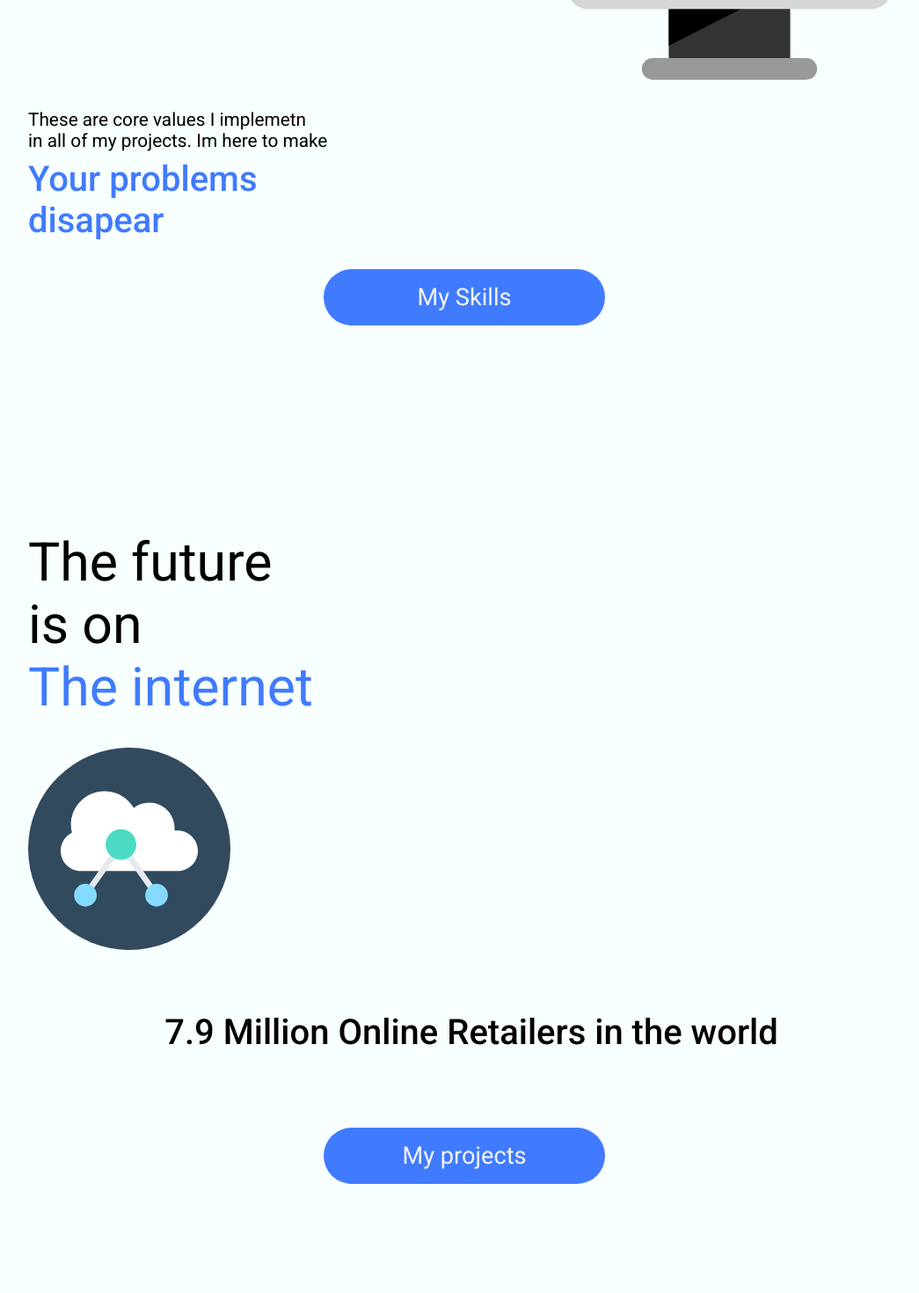
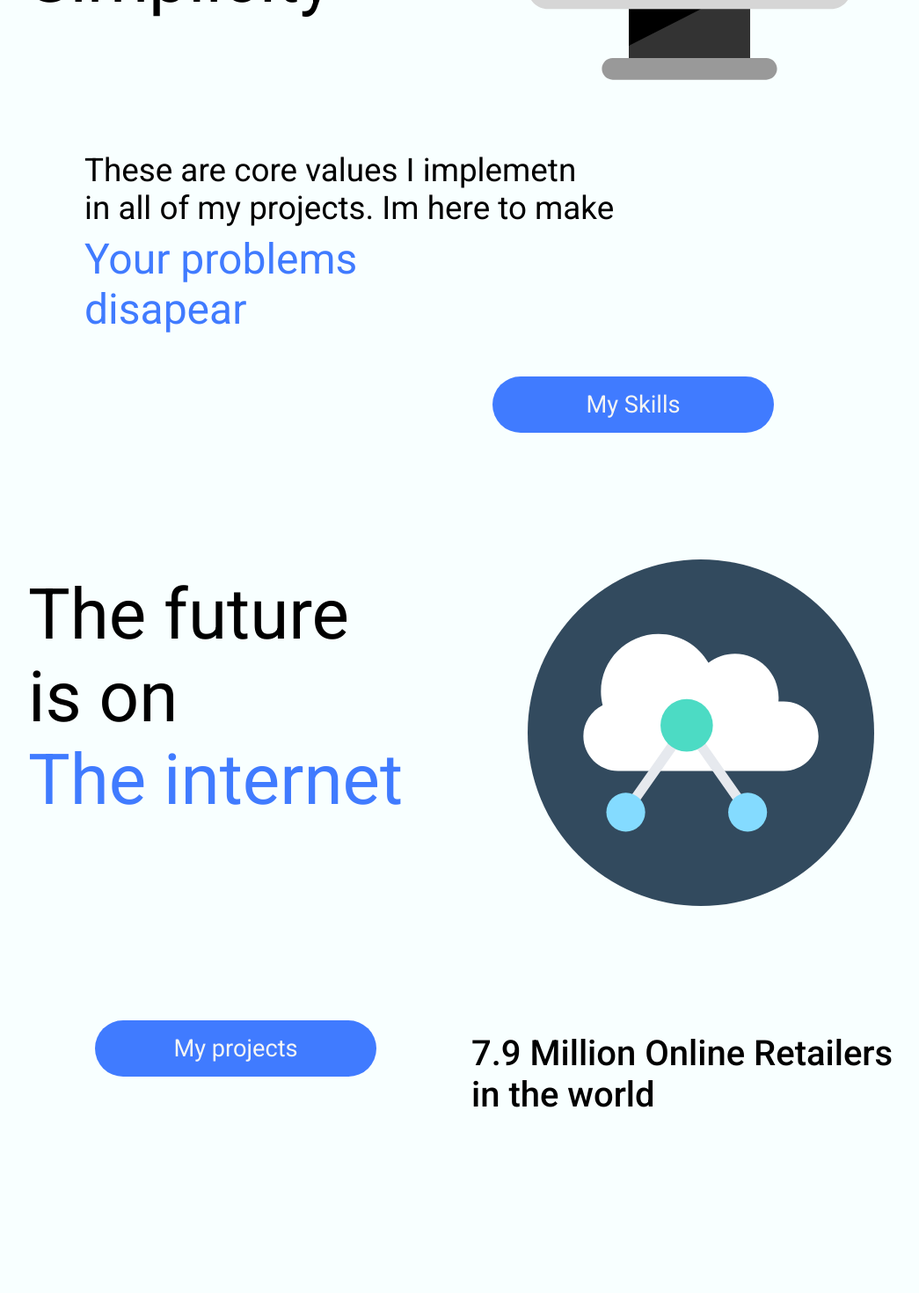
Before and after one commit to BucoTEC/MyPortifolio, a React (Create React App) app: page / in a window 1280 px wide. Shown: the part 1140-2610 px from the top of the page at 88% size, without its empty margins (112-1157 px from the left). Built offline with nearby package versions, Linux system fonts and the light colour scheme.

Commit message:
desktop landing page finished

```diff
--- a/src/App.jsx
+++ b/src/App.jsx
@@ -1,11 +1,13 @@
 import Home from "./pages/Home";
 import TopBar from "./components/TopBar";
+import Footer from "./components/Footer";
 function App() {
   return (
-    <div>
+    <>
       <TopBar />
       <Home />
-    </div>
+      <Footer />
+    </>
   );
 }
 
--- a/src/components/Home/ContactIntro.jsx
+++ b/src/components/Home/ContactIntro.jsx
@@ -3,7 +3,7 @@ import styled from "styled-components";
 import oneDevSvg from "../../assets/oneDev.svg";
 import Aos from "aos";
 import "aos/dist/aos.css";
-
+import { desktop } from "../../utils/responsive.js";
 const Wrapper = styled.div`
   height: 100vh;
   width: 100%;
@@ -16,6 +16,9 @@ const Top = styled.div`
   flex: 5;
   width: 100%;
   overflow: hidden;
+  ${desktop({
+    display: "flex",
+  })}
 `;
 const Bottom = styled.div`
   flex: 1;
@@ -32,10 +35,26 @@ const Button = styled.div`
   align-items: center;
   margin: auto;
   margin-top: 2rem;
+  transition: all 0.3s ease-in;
+
   h1 {
     font-weight: 400;
     font-size: 1.7rem;
+    transition: all 0.3s ease-in;
   }
+  &:hover {
+    background-color: #467cf3;
+    transform: scale(1.1);
+    box-shadow: 0px 10px 18px 0px rgba(0, 0, 0, 0.25);
+    -webkit-box-shadow: 0px 10px 18px 0px rgba(0, 0, 0, 0.25);
+    -moz-box-shadow: 0px 10px 18px 0px rgba(0, 0, 0, 0.25);
+    h1 {
+      transform: scale(1.1);
+    }
+  }
+  ${desktop({
+    marginTop: ".5rem",
+  })}
 `;
 const MainText = styled.div`
   width: 100%;
@@ -44,20 +63,33 @@ const MainText = styled.div`
   h1 {
     font-size: 3.8rem;
     font-weight: 400;
+    ${desktop({
+      fontSize: "6rem",
+    })}
   }
   .higlight {
     color: #407bff;
     /* font-weight: 500; */
   }
+  ${desktop({
+    flex: 1,
+  })}
 `;
 const MainImg = styled.div`
   overflow: hidden;
+  ${desktop({
+    flex: 1,
+  })}
 `;
 const DevImg = styled.img`
   height: 40rem;
   margin-top: -11rem;
   margin-left: -3rem;
+  ${desktop({
+    height: "50rem",
+  })}
 `;
+
 function ContactIntro() {
   useEffect(() => {
     Aos.init({ duration: 2000 });
--- a/src/components/Home/ProjectsIntro.jsx
+++ b/src/components/Home/ProjectsIntro.jsx
@@ -4,7 +4,7 @@ import cloudSvg from "../../assets/cloud.svg";
 import { init } from "ityped";
 import Aos from "aos";
 import "aos/dist/aos.css";
-
+import { desktop } from "../../utils/responsive";
 const Wrapper = styled.div`
   background-color: #f8ffff;
   height: 100vh;
@@ -12,17 +12,27 @@ const Wrapper = styled.div`
   display: flex;
   flex-direction: column;
   margin-bottom: 6rem;
+  ${desktop({
+    marginTop: "7rem",
+  })}
 `;
 const Top = styled.div`
   display: flex;
   flex-direction: column;
   flex: 1.6;
   width: 100%;
+  ${desktop({
+    flexDirection: "row",
+  })}
 `;
 
 const Bottom = styled.div`
   flex: 1;
   width: 100%;
+  ${desktop({
+    display: "flex",
+    flexDirection: "row-reverse",
+  })}
 `;
 
 const MainText = styled.div`
@@ -33,6 +43,9 @@ const MainText = styled.div`
   h1 {
     font-size: 3.8rem;
     font-weight: 400;
+    ${desktop({
+      fontSize: "5rem",
+    })}
   }
   .higlight {
     color: #407bff;
@@ -47,7 +60,15 @@ const MainImg = styled.div`
 
 const CloudImg = styled.img`
   height: 100%;
+  ${desktop({
+    height: "80%",
+    marginLeft: "3rem",
+  })}
 `;
+const ButtonContainer = styled.div`
+  flex: 1;
+`;
+
 const Button = styled.div`
   color: whitesmoke;
   background-color: #407bff;
@@ -59,11 +80,26 @@ const Button = styled.div`
   align-items: center;
   margin: auto;
   margin-top: 2rem;
+  transition: all 0.3s ease-in;
+
   h1 {
     font-weight: 400;
     font-size: 1.7rem;
+    transition: all 0.3s ease-in;
+  }
+
+  &:hover {
+    background-color: #467cf3;
+    transform: scale(1.1);
+    box-shadow: 0px 10px 18px 0px rgba(0, 0, 0, 0.25);
+    -webkit-box-shadow: 0px 10px 18px 0px rgba(0, 0, 0, 0.25);
+    -moz-box-shadow: 0px 10px 18px 0px rgba(0, 0, 0, 0.25);
+    h1 {
+      transform: scale(1.1);
+    }
   }
 `;
+
 const InfoText = styled.div`
   height: 50%;
   display: flex;
@@ -72,7 +108,7 @@ const InfoText = styled.div`
   padding-left: 1rem;
   margin: 1rem 0;
   overflow: hidden;
-
+  flex: 1;
   span {
     font-size: 2.5rem;
     font-weight: 500;
@@ -94,6 +130,7 @@ function ProjectsIntro() {
       ],
     });
   }, []);
+
   return (
     <Wrapper>
       <Top>
@@ -105,16 +142,18 @@ function ProjectsIntro() {
           </h1>
         </MainText>
         <MainImg>
-          <CloudImg src={cloudSvg} />
+          <CloudImg src={cloudSvg} data-aos="fade-up" />
         </MainImg>
       </Top>
       <Bottom>
         <InfoText>
           <span ref={textRef}></span>
         </InfoText>
-        <Button>
-          <h1>My projects</h1>
-        </Button>
+        <ButtonContainer>
+          <Button>
+            <h1>My projects</h1>
+          </Button>
+        </ButtonContainer>
       </Bottom>
     </Wrapper>
   );
--- a/src/components/Home/SkllisIntro.jsx
+++ b/src/components/Home/SkllisIntro.jsx
@@ -22,7 +22,7 @@ const MainText = styled.div`
     font-size: 3.8rem;
     font-weight: 400;
     ${desktop({
-      fontSize: "4rem",
+      fontSize: "5rem",
     })}
   }
   .higlight {
@@ -33,19 +33,33 @@ const LaptopImg = styled.img`
   padding: 1rem;
   width: 68%;
   float: right;
+  ${desktop({
+    width: "100%",
+  })}
 `;
 const SubText = styled.div`
   padding: 0rem 1rem;
   width: 100%;
-
+  ${desktop({
+    padding: "3rem",
+    overflow: "hidden",
+    paddingLeft: "5rem",
+  })}
   h2 {
     font-size: 1.3rem;
     font-weight: 400;
+    ${desktop({
+      fontSize: "2.3rem",
+    })}
   }
   h1 {
     color: #407bff;
     font-size: 2.5rem;
     font-weight: 500;
+    ${desktop({
+      fontSize: "3rem",
+      fontWeight: 400,
+    })}
   }
   #gornji {
     margin-top: 0.5rem;
@@ -62,10 +76,32 @@ const Button = styled.div`
   align-items: center;
   margin: auto;
   margin-top: 2rem;
+  transition: all 0.3s ease-in;
+  cursor: pointer;
+
   h1 {
     font-weight: 400;
     font-size: 1.7rem;
+    overflow: hidden;
+    transition: all 0.3s ease-in;
   }
+  &:hover {
+    background-color: #467cf3;
+    transform: scale(1.1);
+    box-shadow: 0px 10px 18px 0px rgba(0, 0, 0, 0.25);
+    -webkit-box-shadow: 0px 10px 18px 0px rgba(0, 0, 0, 0.25);
+    -moz-box-shadow: 0px 10px 18px 0px rgba(0, 0, 0, 0.25);
+    h1 {
+      transform: scale(1.1);
+    }
+  }
+  ${desktop({
+    position: "absolute",
+    bottom: 0,
+    right: 0,
+    margin: "2rem",
+    marginRight: "10rem",
+  })}
 `;
 const Top = styled.div`
   width: 100%;
@@ -75,6 +111,8 @@ const Top = styled.div`
   })}
 `;
 const Bottom = styled.div`
+  position: relative;
+  overflow: hidden;
   width: 100%;
   ${desktop({
     flex: "1",
--- a/src/pages/Home.jsx
+++ b/src/pages/Home.jsx
@@ -4,7 +4,6 @@ import MainLanding from "../components/Home/MainLanding";
 import ProjectsIntro from "../components/Home/ProjectsIntro";
 import SkllisIntro from "../components/Home/SkllisIntro";
 import ScrollToTop from "react-scroll-to-top";
-import Footer from "../components/Footer";
 import styled from "styled-components";
 
 const Wrapper = styled.div`
@@ -31,8 +30,6 @@ function Home() {
       <SkllisIntro />
       <ProjectsIntro />
       <ContactIntro />
-
-      <Footer />
     </Wrapper>
   );
 }
```
Also changed, not shown: src/utils/useOnScreen.js (added, +26 -0 lines).
